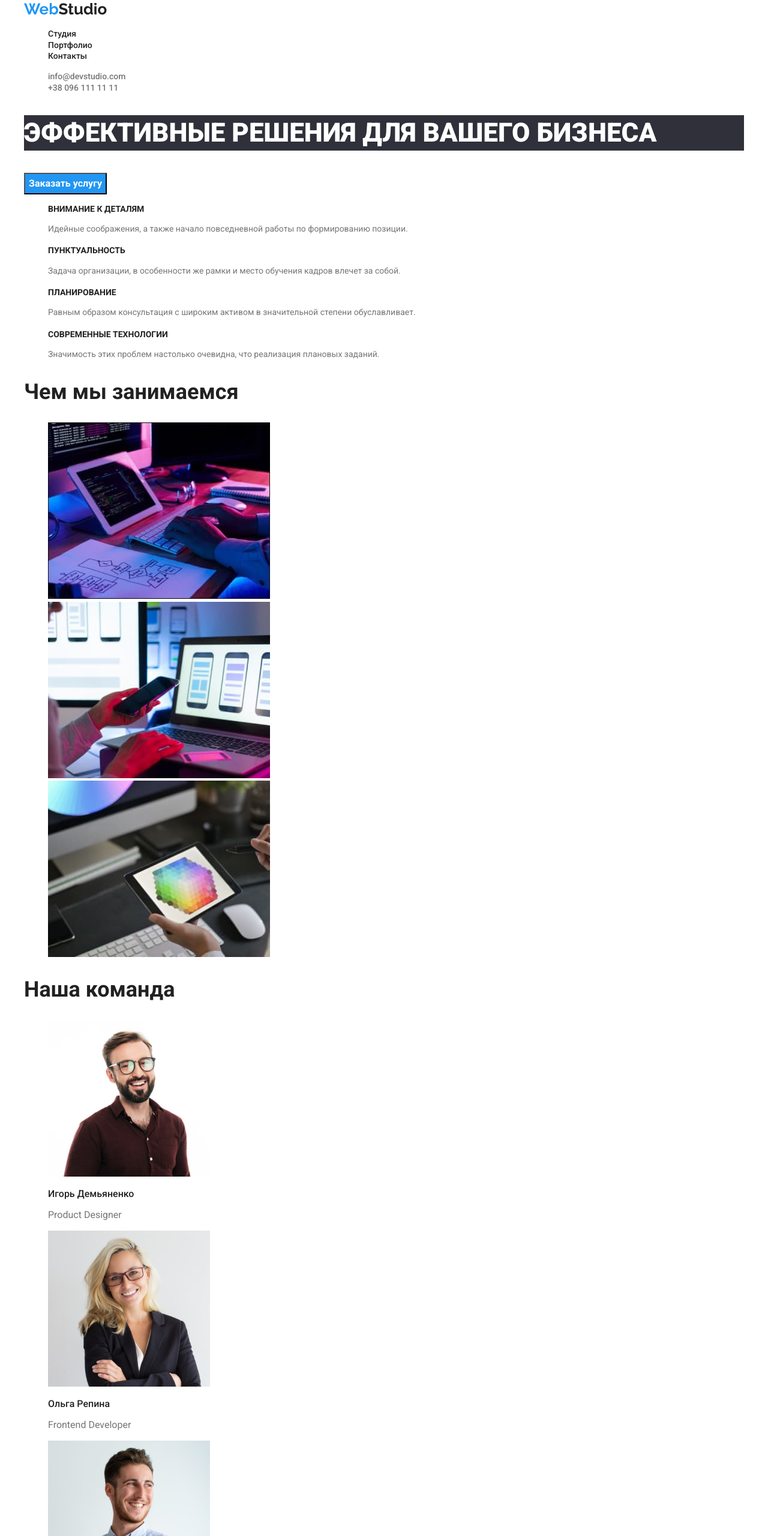
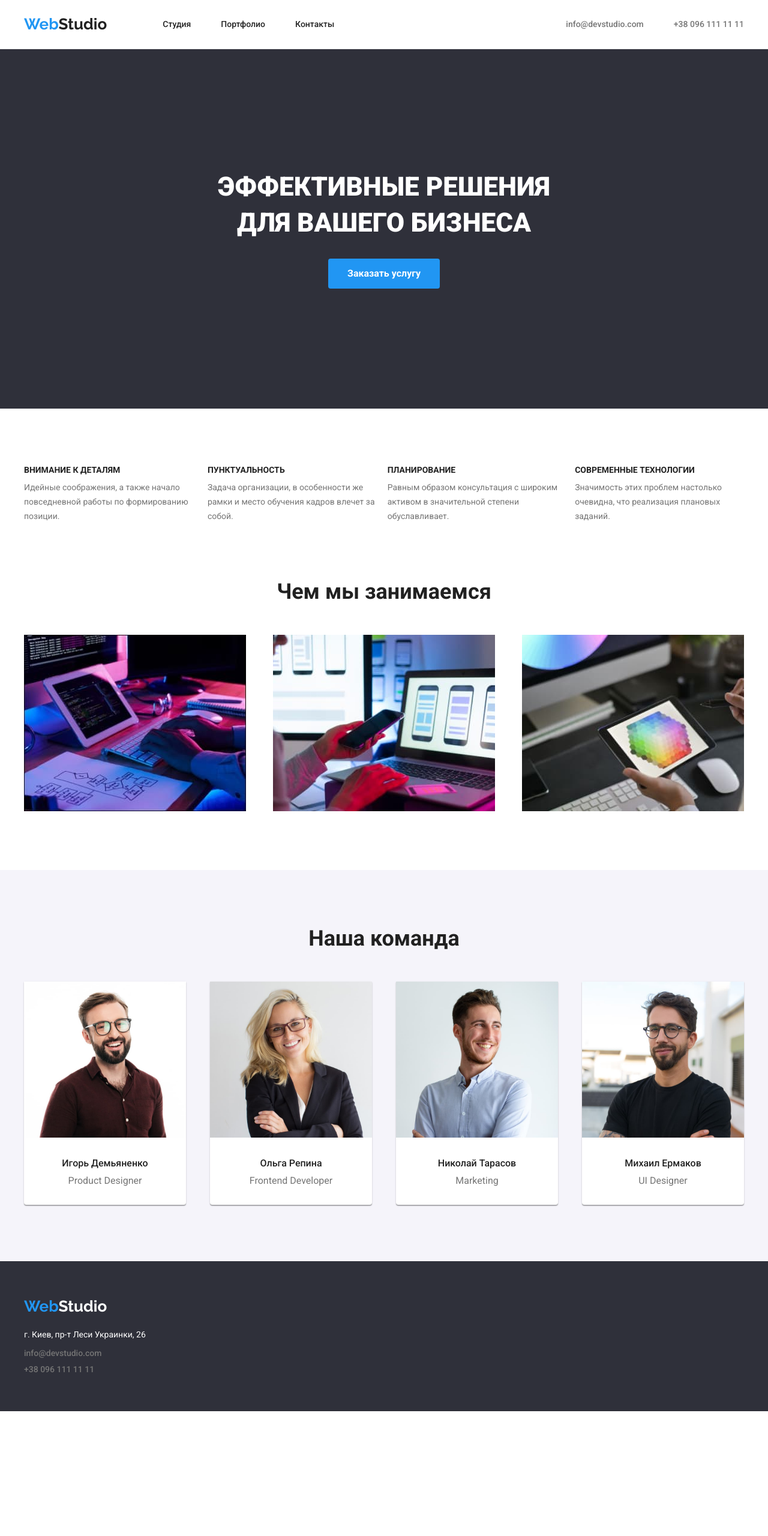
Before and after one commit to Xray1221/goit-markup-hw-03, a plain HTML site: page index.html in a window 1280 px wide. Shown: the top 2560 px of the page at 60% size. After the commit the page ends 2352 px from the top, so only its background shows below. Drawn offline with Linux system fonts and the light colour scheme.

Commit message:
add styles accordind to homework 3 .

```diff
--- a/css/styles.css
+++ b/css/styles.css
@@ -4,13 +4,25 @@
     --general-text-color: #212121;
     --grey-color: #757575;
   }
+h2, h3, p {
+    margin: 0;
+}
 body {
     font-family: 'Roboto', sans-serif;
     background-color: var(--white-color);
     color: var(--general-text-color);
 }
 /* Header */
-.logo {
+.header {
+    display: flex;
+    align-items: center;
+}
+.page-header {
+    border-bottom: 1px solid #ECECEC;
+    background-color: var(--white-color);
+    padding: 25px 0;
+}
+.header-logo, .footer-logo {
     font-weight: 700;
     font-size: 26px;
     line-height:1.2;
@@ -18,6 +30,10 @@ body {
     color: var(--active-color);
     text-decoration: none;
 }
+.header-nav {
+    flex: auto;
+}
+
 .logo-web {
     color: var(--general-text-color);
 }
@@ -26,6 +42,17 @@ body {
 }
 .list {
     list-style: none;
+    display: flex;
+    align-items: center;
+    padding-left: 0;
+    margin: 0;
+}
+.nav-list {
+    padding-left: 93px;
+}
+.header-contact-item:not(:first-child),
+.nav-list-item:not(:first-child) {
+    margin-left: 50px;
 }
 .nav-link {
     font-weight: 500;
@@ -50,13 +77,24 @@ body {
     color: var(--active-color);
 }
 /* Main */
+.service-section {
+    background-color: #2F303A;
+}
+.service-wrapper {
+    text-align: center;
+    padding: 106px 252px;
+}
 .title-service {
     font-weight: 900;
     font-size: 44px;
     line-height: 1.35;
-    background-color: #2F303A;
     color: var(--white-color);
     text-transform: uppercase;
+    padding: 0 30px;
+    margin: 0;
+}
+.button-list {
+    justify-content: center;
 }
 .btn-service {
     color: var(--white-color);
@@ -66,19 +104,33 @@ body {
     font-size: 16px;
     font-family: inherit;
     line-height: 1.875;
+    margin-top: 30px;
+    border: none;
+    border-radius: 4px;
+    padding: 10px 32px;
 }
 .btn-filter {
     color: var(--general-text-color);
+    background-color: #F5F4FA;
     cursor: pointer;
     font-weight: 500;
     font-size: 16px;
     font-family: inherit;
     line-height: 1.625;
+    border: none;
+    border-radius: 4px;
+    padding: 6px 22px;
+}
+.button-list-item:not(:first-child) {
+    margin-left: 8px;
 }
 .btn-filter:hover,
 .btn-filter:focus {
     color: var(--white-color);
     background-color: var(--active-color);
+}
+.quaility-wrapper {
+    display: flex;
 }
 .title-quaility {
     font-weight: 700;
@@ -92,46 +144,91 @@ body {
     font-size: 18px;
     line-height: 2;
     color: var(--general-text-color);
+    margin-top: 20px;
+    padding: 0 24px;
+}
+.project-list {
+    flex-wrap: wrap;
+    gap: 40px;
+    padding-top: 50px;
+    /* justify-content: space-between; */
+}
+.project-item {
+    border: 1px solid #EEEEEE;
+    background-color: var(--white-color);
 }
 .portfolio-category {
     font-weight: 400;
     font-size: 16px;
     line-height: 1.875;
     color: var(--grey-color);
+    margin-top: 4px;
+    padding: 0 24px 20px 24px;
 }
 .quaility-description {
     font-weight: 400;
     font-size: 14px;
     line-height: 1.7;
     color: var(--grey-color);
+    margin: 10px 0 0 0;
+}
+.quaility-list {
+    justify-content: space-between;
+}
+.work-section {
+    padding-top: 0 !important;
 }
 .box-title {
     font-weight: 700;
     font-size: 36px;
     line-height: 1.15;
     color: var(--general-text-color);
+    text-align: center;
+}
+.work-list {
+    margin-top: 50px;
+    justify-content: space-between;
+}
+.team-section {
+    background-color: #F5F4FA;
 }
 .team-title {
     font-weight: 700;
     font-size: 36px;
     line-height: 1.15;
     color: var(--general-text-color);
+    text-align: center;
+}
+.team-list {
+    margin-top: 50px;
+    justify-content: space-between;
 }
 .team-name {
     font-weight: 500;
     font-size: 16px;
     line-height: 1.18;
     color: var(--general-text-color);
+    margin-top: 30px;
+}
+.team-list-item {
+    border-bottom-right-radius: 4px;
+    border-bottom-left-radius: 4px;
+    background-color: var(--white-color);
+    text-align: center;
+    padding-bottom: 30px;
+    box-shadow: 0 2px 1px rgba(0, 0, 0, 0.2), 0 1px 1px rgba(0, 0, 0, 0.14), 0 1px 3px rgba(0, 0, 0, 0.12);
 }
 .team-position {
     font-weight: 400;
     font-size: 16px;
     line-height: 1.18;
     color: var(--grey-color);
+    margin-top: 10px;
 }
 /* footer */
 .footer {
     background-color: #2F303A;
+    padding: 60px 0;
 }
 .address {
     font-weight: 400;
@@ -139,8 +236,20 @@ body {
     font-style: normal;
     line-height: 1.7;
     color: var(--white-color);
+    margin-top: 20px;
+}
+.footer-contact {
+    list-style: none;
+    padding: 0;
+    margin: 9px 0 0 0;
+}
+.footer-contact-item:not(:first-child) {
+    margin-top: 9px;
 }
 .container {
     width: 1200px;
     margin: 0 auto;
 }
+.section {
+    padding: 94px 0px;
+}
--- a/index.html
+++ b/index.html
@@ -4,53 +4,63 @@
     <meta charset="UTF-8" />
     <meta http-equiv="X-UA-Compatible" content="IE=edge" />
     <meta name="viewport" content="width=device-width, initial-scale=1.0" />
-    <link rel="stylesheet" href="./css/modern-normalize.css">
+    <link rel="stylesheet" href="./css/modern-normalize.css" />
     <link rel="stylesheet" href="./css/styles.css" />
     <link rel="preconnect" href="https://fonts.googleapis.com" />
     <link rel="preconnect" href="https://fonts.gstatic.com" crossorigin />
     <link
+      rel="stylesheet"
       href="https://fonts.googleapis.com/css2?family=Raleway:wght@700&family=Roboto:wght@400;500;700;900&display=swap"
-      rel="stylesheet"
     />
     <title>Студия</title>
   </head>
   <body>
-    <header>
-      <div class="container">
-      <a class="logo" href="./index.html">
+    <header class="page-header">
+      <div class="container header">
+        <a class="header-logo" href="./index.html">
           Web<span class="logo-web">Studio</span></a
         >
         <!--Навигация-->
-      <nav>
-        <ul class="list">
-          <li><a class="nav-link" href="./index.html">Студия</a></li>
-          <li><a class="nav-link" href="./portfolio.html">Портфолио</a></li>
-          <li><a class="nav-link" href="">Контакты</a></li>
+        <nav class="header-nav">
+          <ul class="list nav-list">
+            <li class="nav-list-item">
+              <a class="nav-link" href="./index.html">Студия</a>
+            </li>
+            <li class="nav-list-item">
+              <a class="nav-link" href="./portfolio.html">Портфолио</a>
+            </li>
+            <li class="nav-list-item">
+              <a class="nav-link" href="">Контакты</a>
+            </li>
           </ul>
         </nav>
         <!--Контакты-->
-      <ul class="list">
-        <li>
+        <ul class="list header-contact">
+          <li class="header-contact-item">
             <a class="contact-link" href="mailto:info@devstudio.com"
               >info@devstudio.com</a
             >
           </li>
-        <li>
-          <a class="contact-link" href="tel:+380961111111">+38 096 111 11 11</a>
+          <li class="header-contact-item">
+            <a class="contact-link" href="tel:+380961111111"
+              >+38 096 111 11 11</a
+            >
           </li>
         </ul>
       </div>
     </header>
     <main>
-      <div class="container">
       <!--Title-->
-      <section>
+      <section class="section service-section">
+        <div class="container service-wrapper">
           <h1 class="title-service">Эффективные решения для вашего бизнеса</h1>
           <button class="btn-service" type="button">Заказать услугу</button>
+        </div>
       </section>
       <!--Как мы работаем-->
-      <section>
-        <ul class="list">
+      <section class="section">
+        <div class="container quaility-wrapper">
+          <ul class="list quaility-list">
             <li>
               <h2 class="title-quaility">Внимание к деталям</h2>
               <p class="quaility-description">
@@ -58,17 +68,13 @@
                 формированию позиции.
               </p>
             </li>
-        </ul>
-        <ul class="list">
             <li>
               <h2 class="title-quaility">Пунктуальность</h2>
               <p class="quaility-description">
-              Задача организации, в особенности же рамки и место обучения кадров
-              влечет за собой.
+                Задача организации, в особенности же рамки и место обучения
+                кадров влечет за собой.
               </p>
             </li>
-        </ul>
-        <ul class="list">
             <li>
               <h2 class="title-quaility">Планирование</h2>
               <p class="quaility-description">
@@ -76,8 +82,6 @@
                 степени обуславливает.
               </p>
             </li>
-        </ul>
-        <ul class="list">
             <li>
               <h2 class="title-quaility">Современные технологии</h2>
               <p class="quaility-description">
@@ -86,65 +90,79 @@
               </p>
             </li>
           </ul>
+        </div>
       </section>
       <!--Чем мы занимаемся-->
-      <section>
+      <section class="section work-section">
+        <div class="container">
           <h2 class="box-title">Чем мы занимаемся</h2>
-        <ul class="list">
-          <li>
+          <ul class="list work-list">
+            <li class="work-list-item">
               <img width="370" src="./img/img1.jpg" alt="Клавиатура" />
             </li>
-          <li>
+            <li class="work-list-item">
               <img width="370" src="./img/img2.jpg" alt="Телефон и ноутбук" />
             </li>
-          <li>
+            <li class="work-list-item">
               <img width="370" src="./img/img3.jpg" alt="Планшет" />
             </li>
           </ul>
+        </div>
       </section>
       <!--Наша Команда-->
-      <section>
+      <section class="section team-section">
+        <div class="container">
           <h2 class="team-title">Наша команда</h2>
-        <ul class="list">
-          <li>
-            <img width="270" src="./img/img4.jpg" alt="Фото Игорь Демьяненко" />
+          <ul class="list team-list">
+            <li class="team-list-item">
+              <img
+                width="270"
+                src="./img/img4.jpg"
+                alt="Фото Игорь Демьяненко"
+              />
               <h3 class="team-name">Игорь Демьяненко</h3>
               <p class="team-position" lang="en">Product Designer</p>
             </li>
-          <li>
+            <li class="team-list-item">
               <img width="270" src="./img/img5.jpg" alt="Фото Ольга Репина" />
               <h3 class="team-name">Ольга Репина</h3>
               <p class="team-position" lang="en">Frontend Developer</p>
             </li>
-          <li>
-            <img width="270" src="./img/img6.jpg" alt="Фото Николай Тарасов" />
+            <li class="team-list-item">
+              <img
+                width="270"
+                src="./img/img6.jpg"
+                alt="Фото Николай Тарасов"
+              />
               <h3 class="team-name">Николай Тарасов</h3>
               <p class="team-position" lang="en">Marketing</p>
             </li>
-          <li>
+            <li class="team-list-item">
               <img width="270" src="./img/img7.jpg" alt="Фото Михаил Ермаков" />
               <h3 class="team-name">Михаил Ермаков</h3>
               <p class="team-position" lang="en">UI Designer</p>
             </li>
           </ul>
+        </div>
       </section>
-    </div>
     </main>
     <footer class="footer">
       <div class="container">
         <!-- Контакты -->
-      <a class="logo" href="./index.html">
+        <a class="footer-logo" href="./index.html">
           Web<span class="logo-web-footer">Studio</span></a
         >
         <address class="address">г. Киев, пр-т Леси Украинки, 26</address>
-      <ul class="list">
-        <li>
+        <ul class="footer-contact">
+          <li class="footer-contact-item">
             <a class="contact-link" href="mailto:info@devstudio.com"
               >info@devstudio.com</a
             >
           </li>
-        <li>
-          <a class="contact-link" href="tel:+380961111111">+38 096 111 11 11</a>
+          <li class="footer-contact-item">
+            <a class="contact-link" href="tel:+380961111111"
+              >+38 096 111 11 11</a
+            >
           </li>
         </ul>
       </div>
```
Also changed, not shown: portfolio.html (+53 -35 lines). Lines whose indentation alone changed are shown as unchanged.
